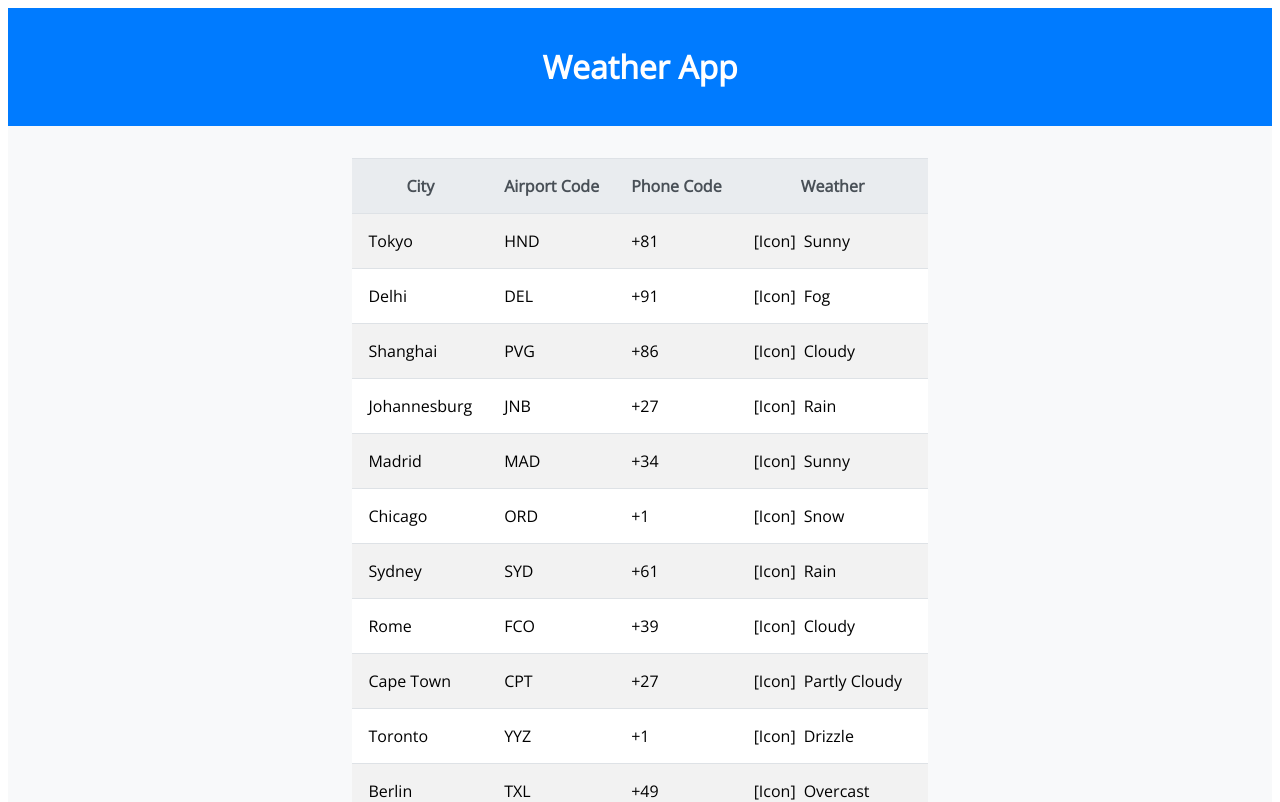
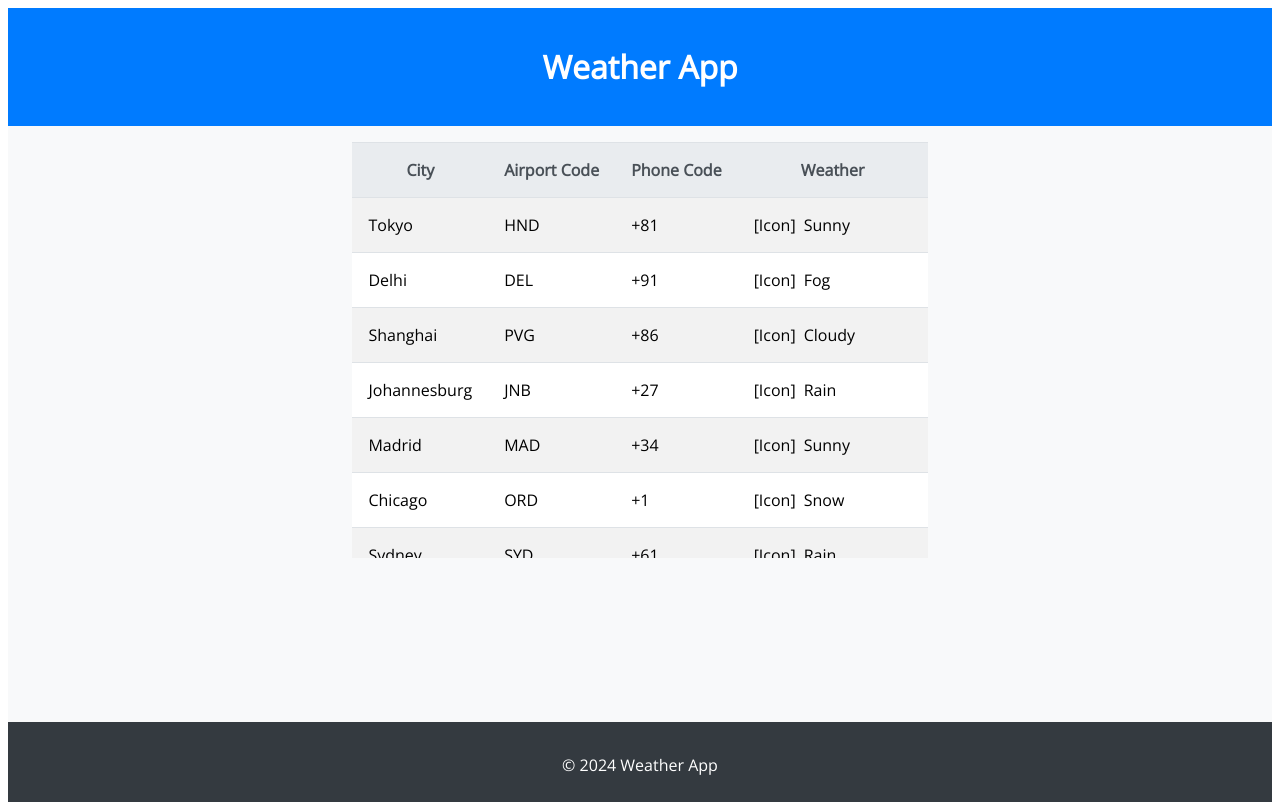
Before and after one commit to sarlackdevelopment/turfcoach, a React app: page / in a window 1280 px wide. Shown: the top 802 px of the page. Built offline with nearby package versions, Linux system fonts and the light colour scheme.

Commit message:
mount router and fix sticky scrolling

```diff
--- a/package.json
+++ b/package.json
@@ -25,7 +25,8 @@
     "babel-loader": "^9.1.3",
     "react": "^18.2.0",
     "react-dom": "^18.2.0",
-    "react-icons": "^4.12.0"
+    "react-icons": "^4.12.0",
+    "react-router-dom": "^6.21.2"
   },
   "devDependencies": {
     "@types/react": "^18.2.45",
--- a/src/components/app/index.tsx
+++ b/src/components/app/index.tsx
@@ -1,6 +1,8 @@
 import React from 'react';
 import CityList from '../cityList';
+import { Route, Routes } from 'react-router-dom';
 import './styles.scss';
+import CityDetails from '../cityDetails';
 
 const App = () => {
     return (
@@ -10,7 +12,10 @@ const App = () => {
             </header>
 
             <main className="app-content">
-                <CityList />
+                <Routes>
+                    <Route path="/" element={ <CityList /> } />
+                    <Route path="/city/:city" element={ <CityDetails /> } />
+                </Routes>
             </main>
 
             <footer className="app-footer">
--- /dev/null
+++ b/src/components/cityDetails/index.tsx
@@ -0,0 +1,10 @@
+import React from 'react';
+import './styles.scss';
+import { useParams } from 'react-router-dom';
+
+const CityDetails = () => {
+    const { city } = useParams();
+    return <>{ city }</>
+};
+
+export default CityDetails;
--- a/src/components/cityList/index.tsx
+++ b/src/components/cityList/index.tsx
@@ -1,8 +1,15 @@
 import React, { useState, useEffect } from 'react';
+import { useNavigate } from 'react-router-dom';
 import './styles.scss';
 
 const CityList = () => {
     const [weatherData, setWeatherData] = useState(null);
+
+    const navigate = useNavigate();
+
+    const handleRowClick = (cityName: string) => {
+        navigate(`/city/${cityName}`);
+    };
 
     useEffect(() => {
         const fetchWeatherData = async () => {
@@ -41,7 +48,7 @@ const CityList = () => {
                 </thead>
                 <tbody>
                     { currentDateWeather && currentDateWeather.cities.map((city: any, index: any) => (
-                        <tr key={ index }>
+                        <tr key={ index } onClick={ () => handleRowClick(city.name) }>
                             <td>{ city.name }</td>
                             <td>{ city.airportCode }</td>
                             <td>{ city.phoneCode }</td>
--- a/src/components/cityList/styles.scss
+++ b/src/components/cityList/styles.scss
@@ -1,18 +1,24 @@
 .city-list-container {
-  padding: 1rem;
+  padding: 0 1rem 1rem 1rem;
   background-color: #f8f9fa;
+  max-height: 400px;
+  overflow-y: auto;
 }
 
 .city-list-table {
   width: 100%;
   border-collapse: collapse;
   background-color: #fff;
+  cursor: pointer;
 
   th {
     background-color: #e9ecef;
     color: #495057;
     padding: 1rem;
     border-top: 1px solid #dee2e6;
+    position: sticky;
+    top: 0;
+    z-index: 10;
   }
 
   td {
--- a/src/index.tsx
+++ b/src/index.tsx
@@ -1,10 +1,13 @@
 import React from 'react';
 import { createRoot } from 'react-dom/client';
 import App from './components/app';
+import { BrowserRouter } from 'react-router-dom';
 
 const root = createRoot(document.getElementById('root'));
 root.render(
     <React.StrictMode>
-        <App />
+        <BrowserRouter>
+            <App />
+        </BrowserRouter>
     </React.StrictMode>
 );
```
Also changed, not shown: src/components/cityDetails/styles.scss (added), 1 other file (tests, documents, lock files or other folders).
